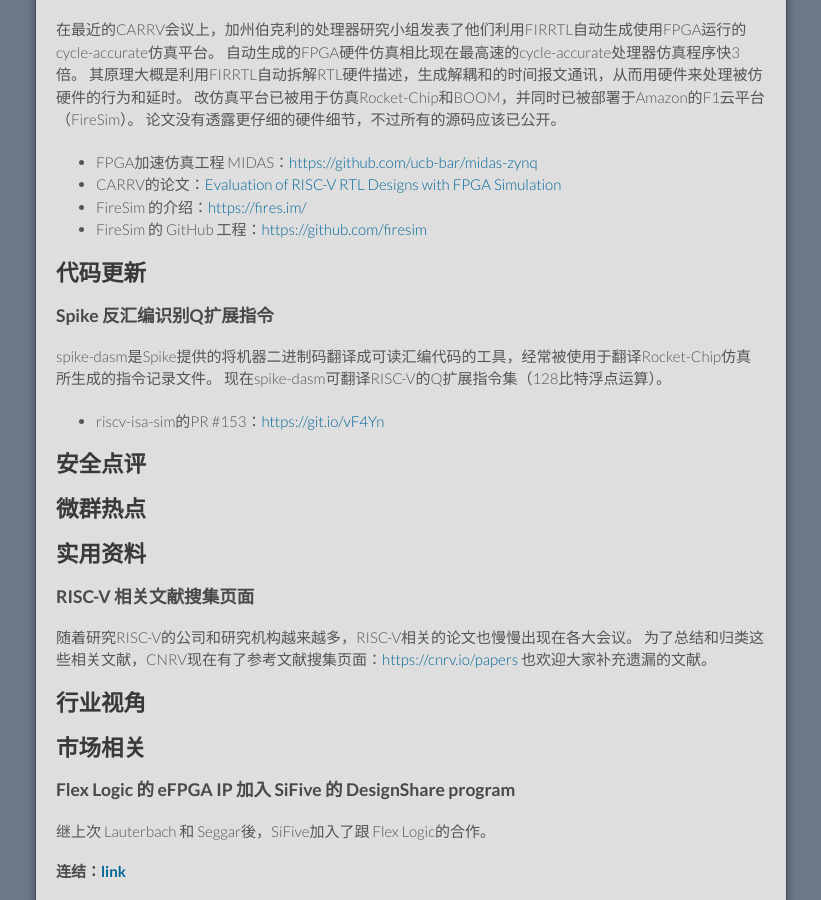
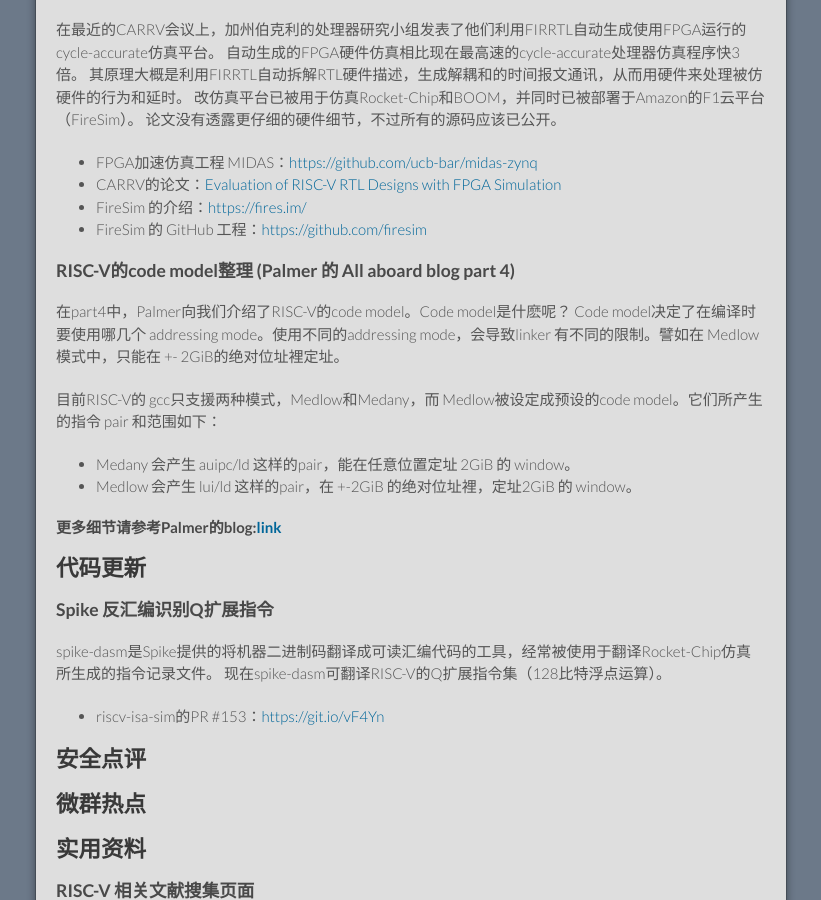
Before and after one commit to cnrv/home, a Jekyll site: the page built from bi-week-rpts/2017-11-09.md, in a window 1280 px wide and 900 px high, scrolled down 1038 px. Shown: the whole window, without its empty margins (229-1050 px from the left). Built offline with Jekyll 4.4.1, drawn with Linux system fonts in a browser that asks for light colours; Markdown is read by kramdown in place of the engine named in the settings; comment, search, counter and statistics services are not loaded; our own code applies the rules of GitHub Pages for plain Markdown files.

Commit message:
加入part4的整理

```diff
--- a/bi-week-rpts/2017-11-09.md
+++ b/bi-week-rpts/2017-11-09.md
@@ -47,6 +47,18 @@
 - CARRV的论文：[Evaluation of RISC-V RTL Designs with FPGA Simulation](https://carrv.github.io/papers/kim-midas-carrv2017.pdf)
 - FireSim 的介绍：[https://fires.im/](https://fires.im/)
 - FireSim 的 GitHub 工程：[https://github.com/firesim](https://github.com/firesim)
+
+### RISC-V的code model整理 (Palmer 的 All aboard blog part 4)
+在part4中，Palmer向我们介绍了RISC-V的code model。Code model是什麽呢？ Code model决定了在编译时要使用哪几个 addressing mode。使用不同的addressing mode，会导致linker 有不同的限制。譬如在 Medlow模式中，只能在 +- 2GiB的绝对位址裡定址。
+
+目前RISC-V的 gcc只支援两种模式，Medlow和Medany，而 Medlow被设定成预设的code model。它们所产生的指令 pair 和范围如下：
+- Medany 会产生 auipc/ld 这样的pair，能在任意位置定址 2GiB 的 window。
+- Medlow 会产生 lui/ld 这样的pair，在 +-2GiB 的绝对位址裡，定址2GiB 的 window。
+
+#### 更多细节请参考Palmer的blog:[link](https://www.sifive.com/blog/2017/09/11/all-aboard-part-4-risc-v-code-models/#what-does--mcmodelmedlow-mean)
+
+
+
 
 ## 代码更新
 
```
